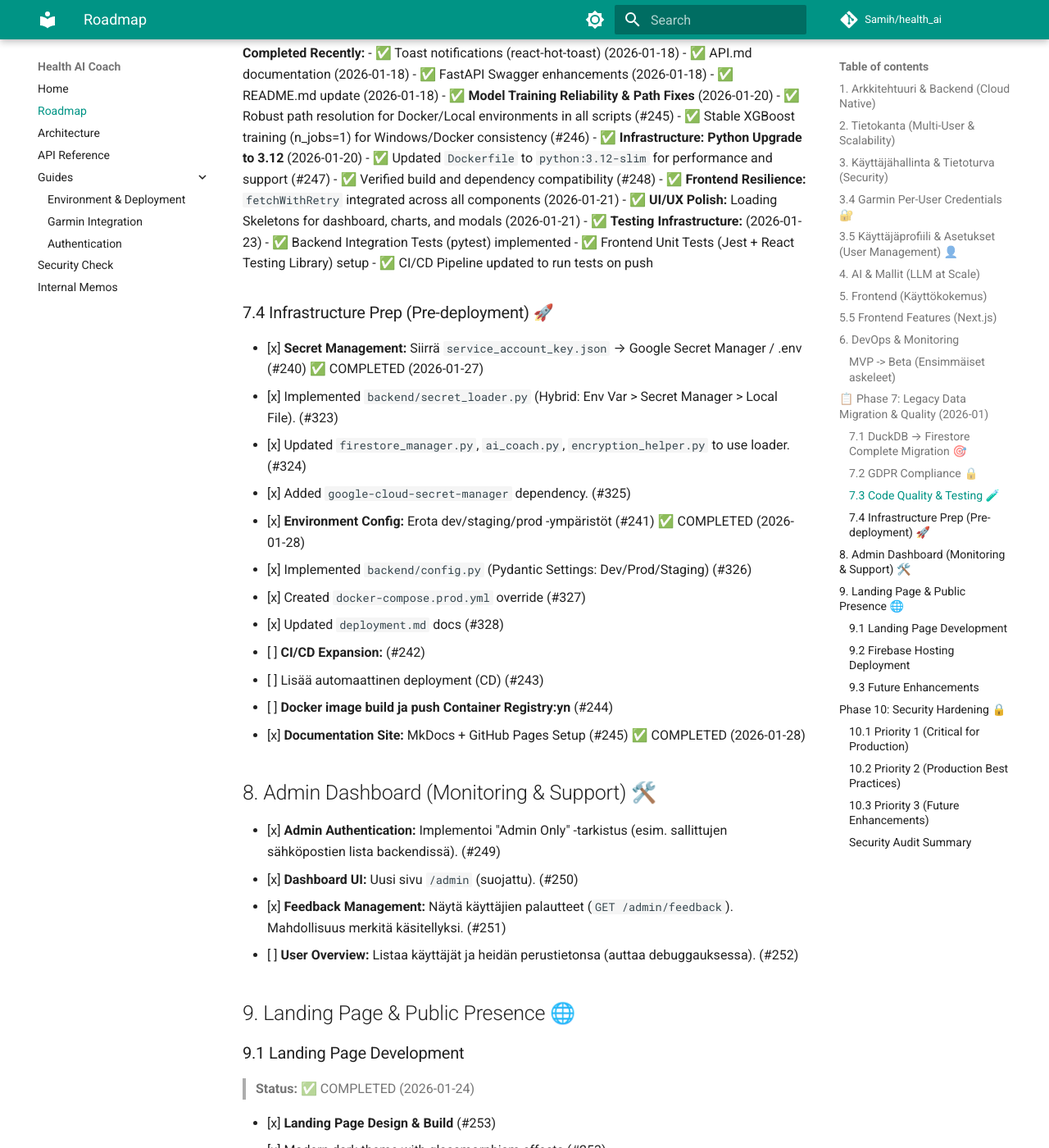
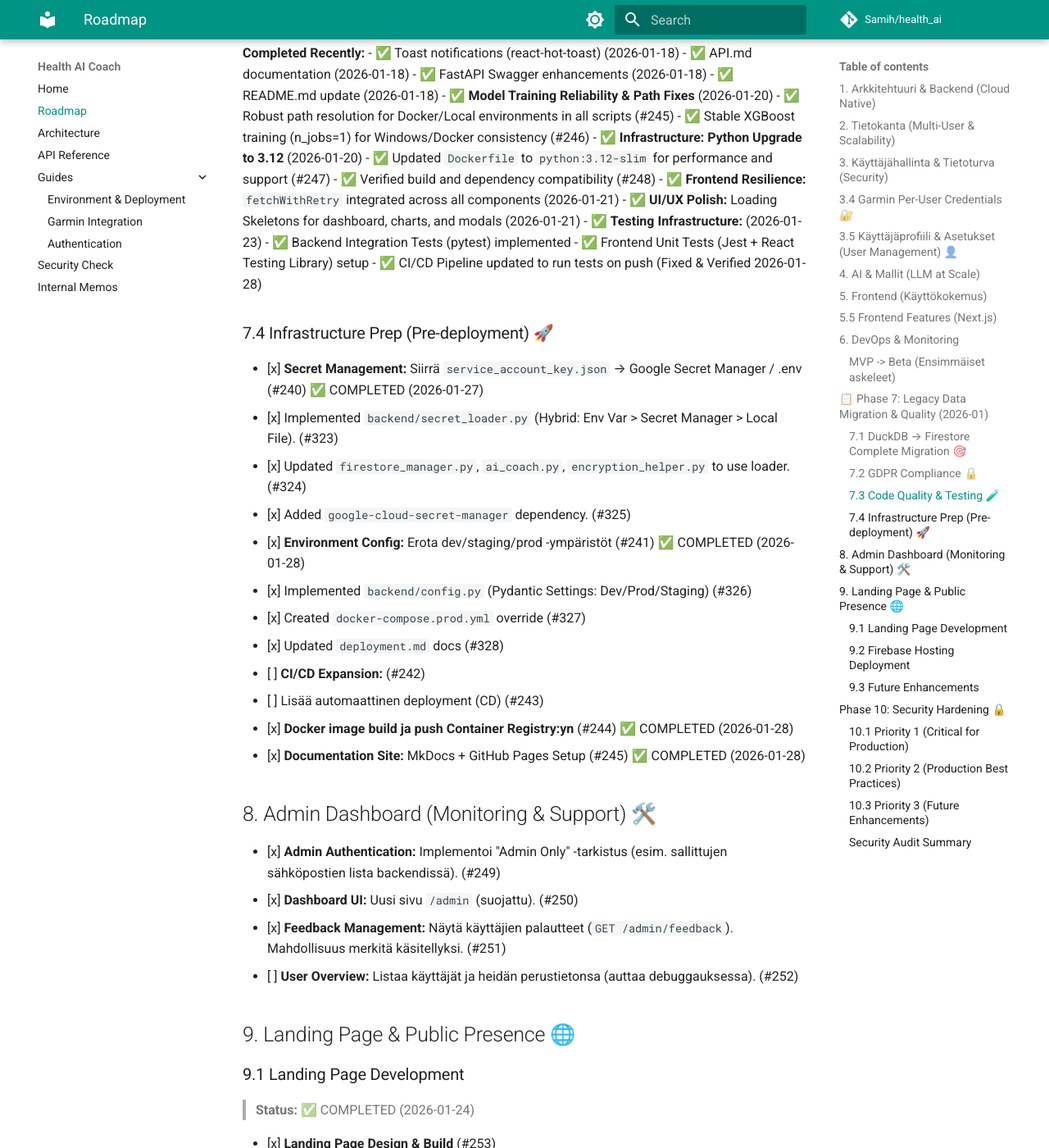
Before and after one commit to Sami-Python/Health_AI, an MkDocs documentation site: the page built from Docs/production_roadmap.md, in a window 1280 px wide and 1400 px high, scrolled down 6863 px. Shown: the whole window at 82% size. Built offline with MkDocs 1.6.1 and Material for MkDocs 9.7.7, drawn with Linux system fonts in a browser that asks for light colours; comment, search, counter and statistics services are not loaded.

Commit message:
Docker Build & Push Workflow

```diff
--- a/Docs/production_roadmap.md
+++ b/Docs/production_roadmap.md
@@ -218,7 +218,7 @@ Streamlit on raskas tuhansille yhtäaikaisille käyttäjille.
 - ✅ **Testing Infrastructure:** (2026-01-23)
   - ✅ Backend Integration Tests (pytest) implemented
   - ✅ Frontend Unit Tests (Jest + React Testing Library) setup
-  - ✅ CI/CD Pipeline updated to run tests on push
+  - ✅ CI/CD Pipeline updated to run tests on push (Fixed & Verified 2026-01-28)
 
 ### 7.4 Infrastructure Prep (Pre-deployment) 🚀
 - [x] **Secret Management:** Siirrä `service_account_key.json` → Google Secret Manager / .env (#240) ✅ COMPLETED (2026-01-27)
@@ -231,7 +231,7 @@ Streamlit on raskas tuhansille yhtäaikaisille käyttäjille.
   - [x] Updated `deployment.md` docs (#328)
 - [ ] **CI/CD Expansion:** (#242)
   - [ ] Lisää automaattinen deployment (CD) (#243)
-  - [ ] **Docker image build ja push Container Registry:yn** (#244)
+  - [x] **Docker image build ja push Container Registry:yn** (#244) ✅ COMPLETED (2026-01-28)
 - [x] **Documentation Site:** MkDocs + GitHub Pages Setup (#245) ✅ COMPLETED (2026-01-28)
 
 ## 8. Admin Dashboard (Monitoring & Support) 🛠️
```
Also changed, not shown: Docs/arkkitehtuuri.md (+16 -1 lines), Docs/deployment.md (+2 -0 lines), Docs/sami_memo.md (+22 -0 lines), 1 other file.
